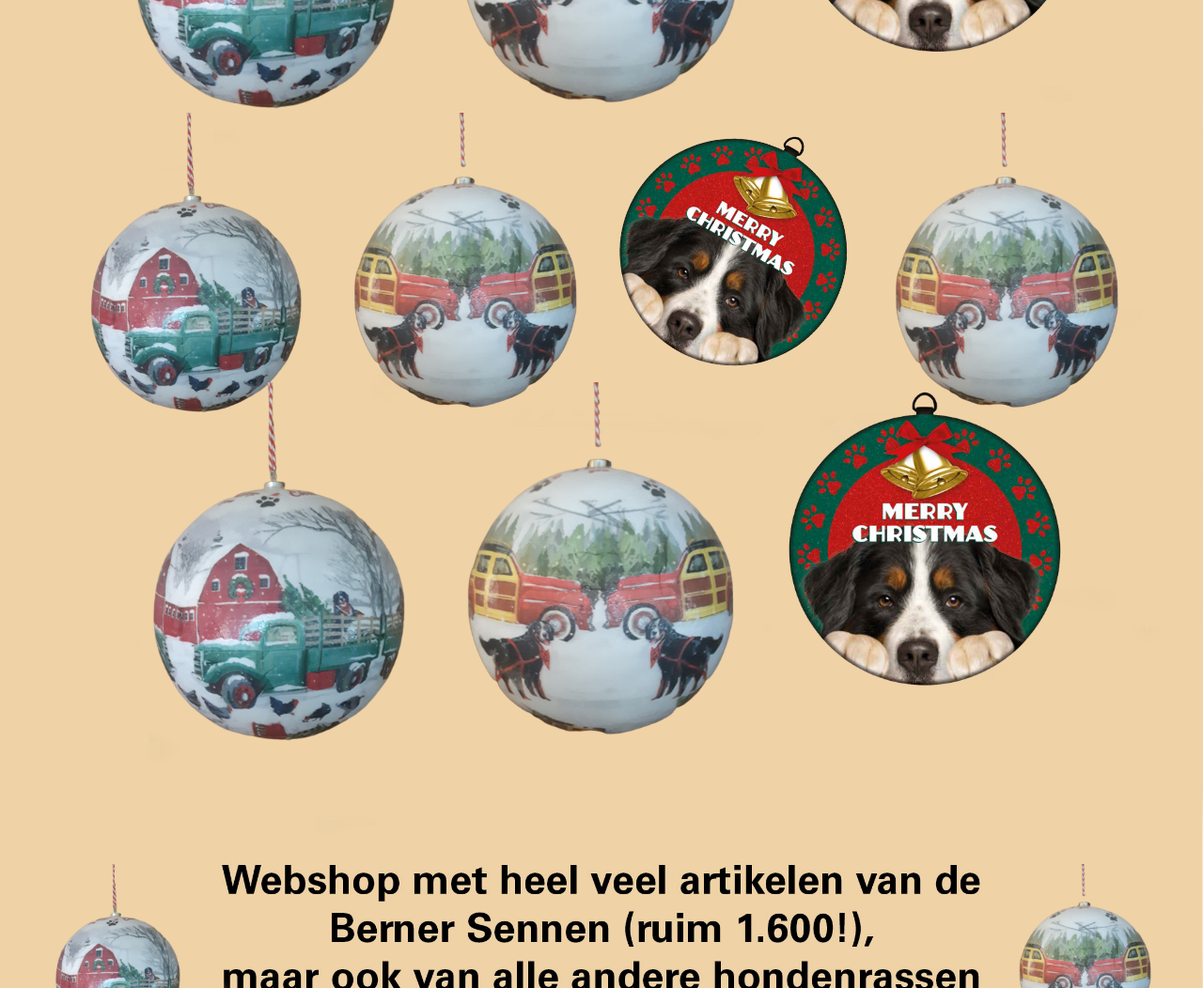
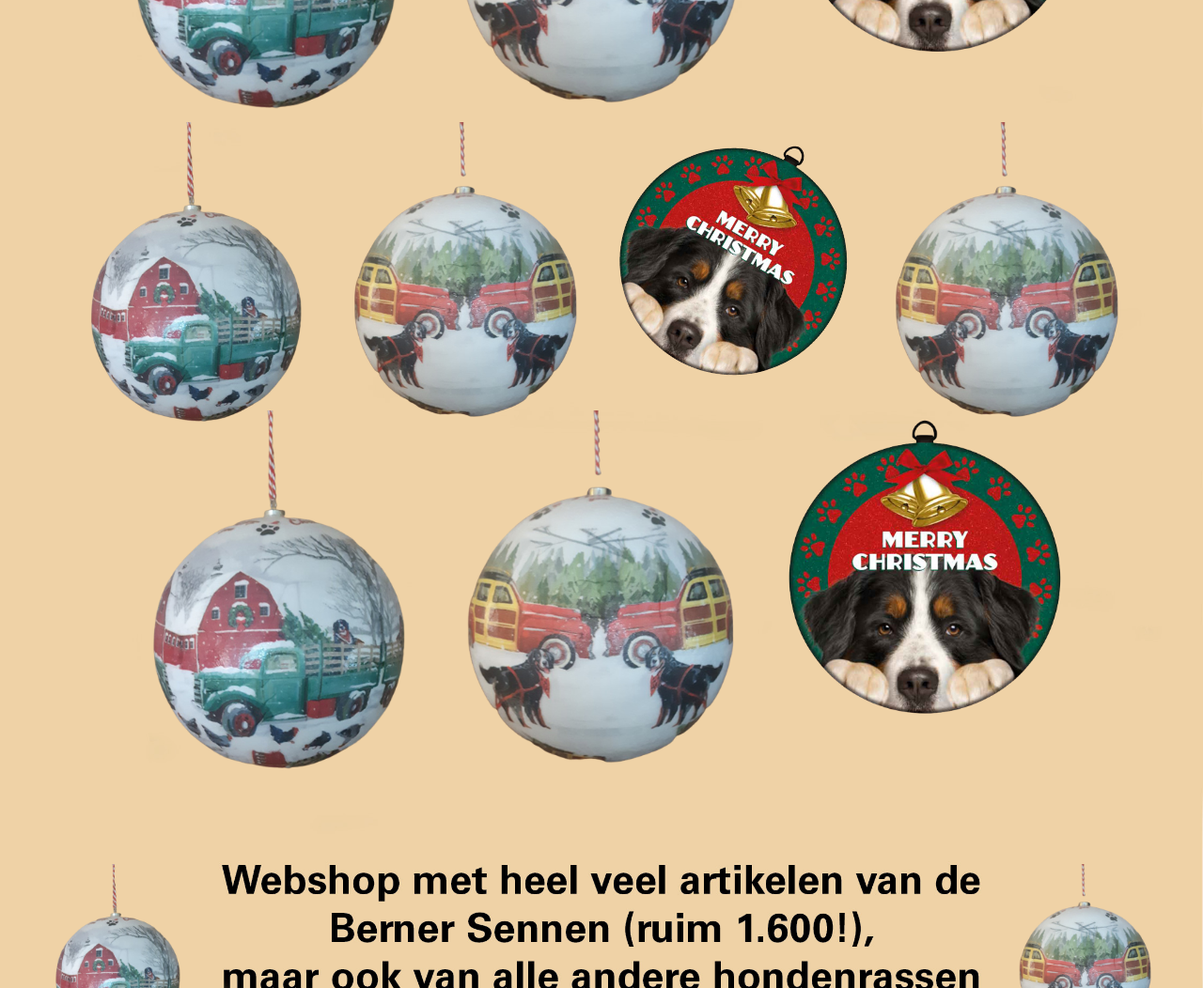
Before and after one commit to sandermeijer1972/advertentie, a plain HTML site: page index.html in a window 1280 px wide. Shown: the part 680-1732 px from the top of the page at 94% size. Drawn offline with Linux system fonts and the light colour scheme.

Commit message:
added grids

```diff
--- a/styles.css
+++ b/styles.css
@@ -23,7 +23,7 @@ img {
 .grid4 {
     display: grid;
     grid-template-columns: 1fr 1fr 1fr 1fr;
-    margin-top: -30px;
+    margin-top: -20px;
 }
 
 .grid4 img:nth-child(3) {
@@ -33,7 +33,7 @@ img {
 .grid5 {
     display: grid;
     grid-template-columns: 1fr 1fr 1fr;
-    margin: -60px 60px 800px;
+    margin: -40px 60px 800px;
 }
 
 .bottom-left {
```
